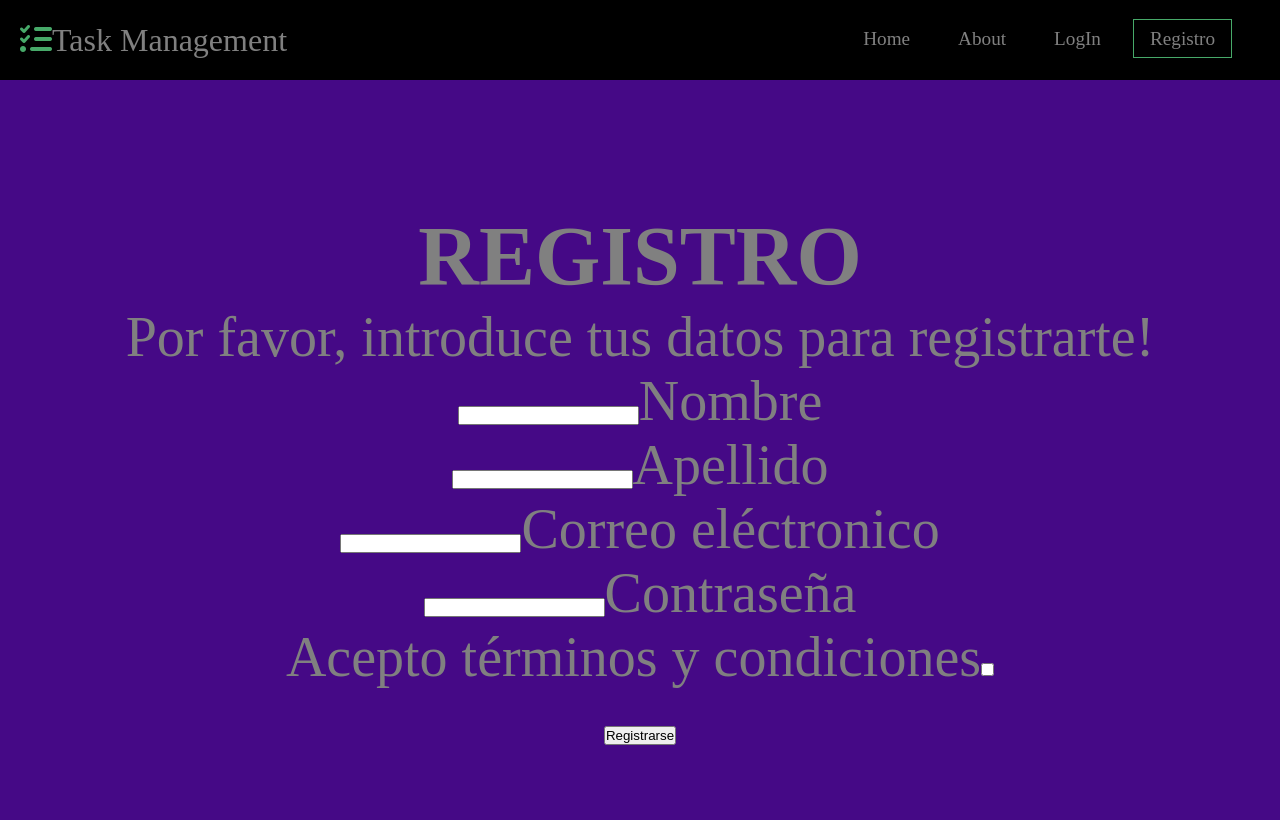
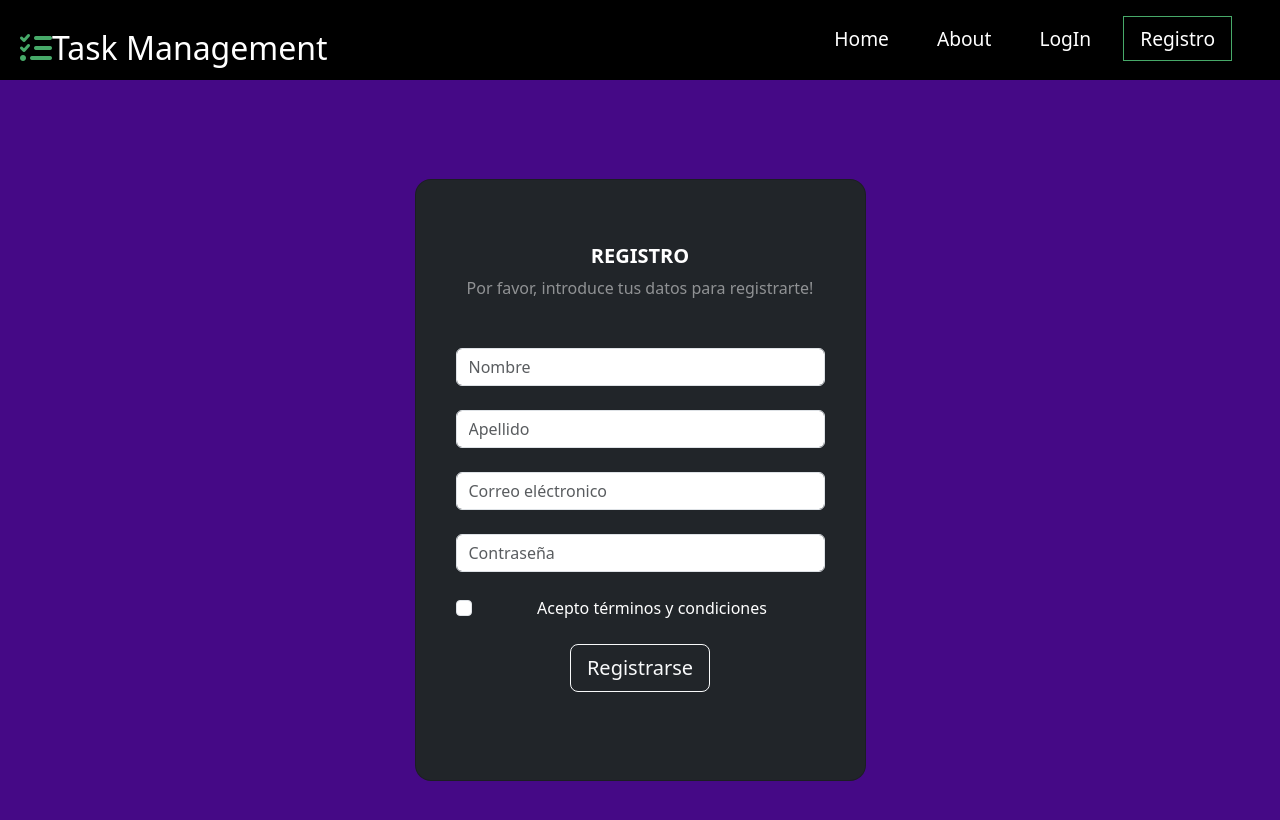
Before and after one commit to omarracini/tmapp, a React (Create React App) app: page /registro in a window 1280 px wide. Shown: the top 820 px of the page. Built offline with nearby package versions, Linux system fonts and the light colour scheme.

Commit message:
2nd commit, ajustes de registro  y login

```diff
--- a/package.json
+++ b/package.json
@@ -6,7 +6,9 @@
     "@testing-library/jest-dom": "^5.17.0",
     "@testing-library/react": "^13.4.0",
     "@testing-library/user-event": "^13.5.0",
+    "bootstrap": "^5.3.2",
     "react": "^18.2.0",
+    "react-bootstrap": "^2.9.1",
     "react-dom": "^18.2.0",
     "react-hook-form": "^7.47.0",
     "react-router-dom": "^6.16.0",
--- a/src/App.css
+++ b/src/App.css
@@ -29,7 +29,7 @@ body{
 }
 
 .nav-logo{
-  color: gray;
+  color: white;
   align-items: center;
   margin-left: 20px;
   cursor: pointer;
@@ -46,7 +46,7 @@ body{
 }
 
 .nav-links{
-  color: gray;
+  color: white;
   text-decoration: none;
   padding: 0.5rem 1rem;
   height: 100%;
@@ -73,7 +73,7 @@ body{
 }
 
 .nav-item .active{
-  color: gray;
+  color: white;
   border: 1px solid #47a969;
 }
 
@@ -90,7 +90,7 @@ body{
       display: flex;
       flex-direction: column;
       width: 100%;
-      border-top: 1px solid gray;
+      border-top: 1px solid white;
       position: absolute;
       top: 80px;
       left: -110%;
@@ -108,7 +108,7 @@ body{
   }
 
   .nav-item .active{
-      color: gray;
+      color: white;
       border: none;
   }
 
@@ -133,8 +133,6 @@ body{
 }
 
 .pages{
-  color: gray;
-  text-align: center;
-  font-size: 3.5rem;
-  margin-top: 10%;
+  color: white;
+  background: #450986;
 }
--- a/src/Components/Navbar.css
+++ b/src/Components/Navbar.css
@@ -5,9 +5,10 @@
     justify-content: center;
     align-items: center;
     font-size: 1.2rem;
-    position: sticky;
+    position: fixed;
     top: 0;
     z-index: 20;
+    width: 100%;
 }
 
 .nav-container{
--- a/src/Components/Pages/LogIn.js
+++ b/src/Components/Pages/LogIn.js
@@ -1,26 +1,53 @@
-import React from 'react'
+import React, { useState } from 'react'
 import { useForm } from 'react-hook-form';
+import { Container, Row, Col, Card, Form, Button, CardText } from 'react-bootstrap';
+import { NavLink } from 'react-router-dom';
 
 const Login = () => {
 
-  const { register, handleSubmit } = useForm();
-  return <div>
-    <section>
-      <h1>LogIn</h1>
-      <form>
-        <div>
-          <label>Correo eléctronico</label>
-          <input type='text' name=''/>
-        </div>
-        <div>
-          <label>Contraseña</label>
-          <input type='text' name=''/>
-        </div>
-        <input type='submit' value='LogIn'/>
-      </form>
-    </section>
-  </div>
+  const [click, setClick] =useState(false);
+  const handleClick = ()=>{
+    setClick(!click)
+  }
 
+  const { handleSubmit } = useForm();
+  return (
+    <Container className='vh-100 gradient-custom py-5 h-100'>
+      <Row className="d-flex justify-content-center align-items-center h-100">
+        <Col xs={12} md={8} lg={6} xl={5}>
+          <Card bg='dark' text='white' className="p-4 text-center" style={{borderRadius: '1rem'}}>
+            <Card.Body className="mb-md-5 mt-md-4 pb-1">
+              <Card.Title className="fw-bold mb-2 text-uppercase">Login</Card.Title>
+              <Card.Text className="text-white-50 mb-5">Por favor, introduce tus datos para iniciar sesión!</Card.Text>
+              <Form>
+                <Form.Group className="form-outline form-white mb-4">
+                  <Form.Control type="text" id="email" className="form-control form-control-lg" required placeholder="Correo electrónico" />
+                </Form.Group>
+                <Form.Group className="form-outline form-white mb-4">
+                  <Form.Control type="password" id="pwd" className="form-control form-control-lg" required placeholder="Contraseña" />
+                </Form.Group>
+                <p className="small mb-5 pb-lg-2"><a href="#!" className="text-white-50">Olvidaste tu contraseña?</a></p>
+                <Button variant="outline-light" size="lg" block type="submit">Login</Button>
+              </Form>
+              {/* Aquí van tus íconos de redes sociales */}
+              <CardText className="mb-0 mt-4">
+                No tienes cuenta?
+                <NavLink
+                  exact
+                  to='/registro'
+                  activeClassName='active'
+                  className='nav-links'
+
+                >
+                  Registrate
+                </NavLink>
+              </CardText>
+            </Card.Body>
+          </Card>
+        </Col>
+      </Row>
+    </Container>
+  );
 }
 
 export default Login;
--- a/src/Components/Pages/Registro.js
+++ b/src/Components/Pages/Registro.js
@@ -1,5 +1,7 @@
 import React from 'react'
 import { useForm } from 'react-hook-form';
+import 'bootstrap/dist/css/bootstrap.min.css';
+import { Container, Row, Col, Card, Form, Button } from 'react-bootstrap';
 
 const Registro = () => {
 
@@ -10,54 +12,44 @@ const Registro = () => {
 
   }
 
-  return <div className='container'>
-    <section className='vh-100 gradient-custom'>
-    <script src="https://cdn.jsdelivr.net/npm/bootstrap@5.3.1/dist/js/bootstrap.min.js" integrity="sha384-Rx+T1VzGupg4BHQYs2gCW9It+akI2MM/mndMCy36UVfodzcJcF0GGLxZIzObiEfa" crossorigin="anonymous"></script>
-      <form onSubmit={handleSubmit(onSubmit)}>
-        <div className="row justify-content-center mt-5 text-center">
-          <h2>REGISTRO</h2>
-          <p>Por favor, introduce tus datos para registrarte!</p>
-          <div>
-            <input type='text' {...register('nombre', {
-              required: true,
-              maxLength: 25
-            })}/>
-            <label>Nombre</label>
-            {errors.nombre?.type === 'required' && <p>Completa este campo</p>}
-          </div>
-          <div>
-            <input type='text' {...register('apellido', {
-              required: true,
-              maxLength: 25
-            })}/>
-            <label>Apellido</label>
-            {errors.apellido?.type === 'required' && <p>Completa este campo</p>}
-          </div>
-          <div>
-            <input type='text' {...register('correo', {
-              required: true,
-              pattern: /^[\w-]+(\.[\w-]+)*@([\w-]+\.)+[a-zA-Z]{2,7}$/
-            })}/>
-            <label>Correo eléctronico</label>
-            {errors.correo?.type === 'required' && <p>Completa este campo</p>}
-            {errors.correo?.type === 'pattern' && <p>Ingresa un correo valido</p>}
-          </div>
-          <div>
-            <input type='text' {...register('contraseña', {
-              required: true
-            })}/>
-            <label>Contraseña</label>
-            {errors.contraseña?.type === 'required' && <p>Completa este campo</p>}
-          </div>
-          <div>
-            <label>Acepto términos y condiciones</label>
-            <input type='checkbox' {...register('t&c')}/>
-          </div>
-          <input type='submit' value='Registrarse'/>
-        </div>
-      </form>
-    </section>
-  </div>
+  return (
+    <Container className='vh-100 gradient-custom'>
+      <Row className="d-flex justify-content-center align-items-center h-100">
+        <Col xs={12} md={8} lg={6} xl={5}>
+          <Card bg='dark' text='white' className="p-4 text-center" style={{borderRadius: '1rem'}}>
+            <Card.Body className="mb-md-5 mt-md-4 pb-3">
+              <Card.Title className="fw-bold mb-2 text-uppercase">REGISTRO</Card.Title>
+              <Card.Text className="text-white-50 mb-5">Por favor, introduce tus datos para registrarte!</Card.Text>
+              <Form onSubmit={handleSubmit(onSubmit)}>
+                <Form.Group className="mb-4">
+                  <Form.Control type='text' {...register('nombre', { maxLength: 25 })} required placeholder="Nombre" />
+                </Form.Group>
+                <Form.Group className="mb-4">
+                  <Form.Control type='text' {...register('apellido', { maxLength: 25 })} required placeholder="Apellido" />
+                </Form.Group>
+                <Form.Group className="mb-4">
+                  <Form.Control type='text' {...register('correo', {
+                     pattern: {
+                      value: /^[\w-]+(\.[\w-]+)*@([\w-]+\.)+[a-zA-Z]{2,7}$/,
+                      message: 'Ingresa un correo valido'
+                    }
+                  })} required placeholder="Correo eléctronico" />
+                  {errors.correo && <p>{errors.correo.message}</p>}
+                </Form.Group>
+                <Form.Group className="mb-4">
+                  <Form.Control type='password' {...register('contraseña')} required placeholder="Contraseña" />
+                </Form.Group>
+                <Form.Group className="mb-4">
+                  <Form.Check type="checkbox" label="Acepto términos y condiciones" {...register('t&c')} required />
+                </Form.Group>
+                <Button variant="outline-light" size="lg" block type="submit">Registrarse</Button>
+              </Form>
+            </Card.Body>
+          </Card>
+        </Col>
+      </Row>
+    </Container>
+  );
 }
 
 export default Registro;
```
Also changed, not shown: 1 other file (tests, documents, lock files or other folders).
